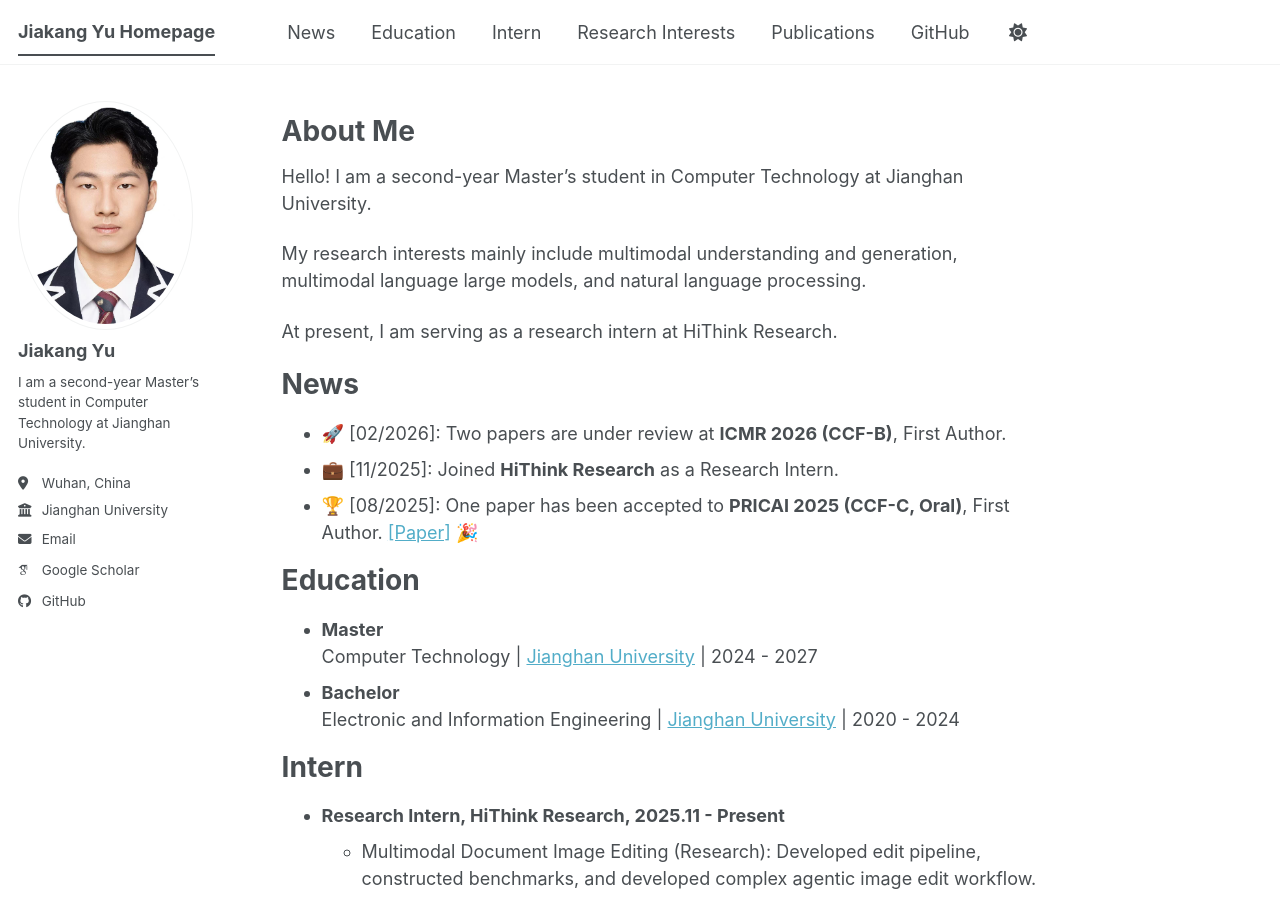
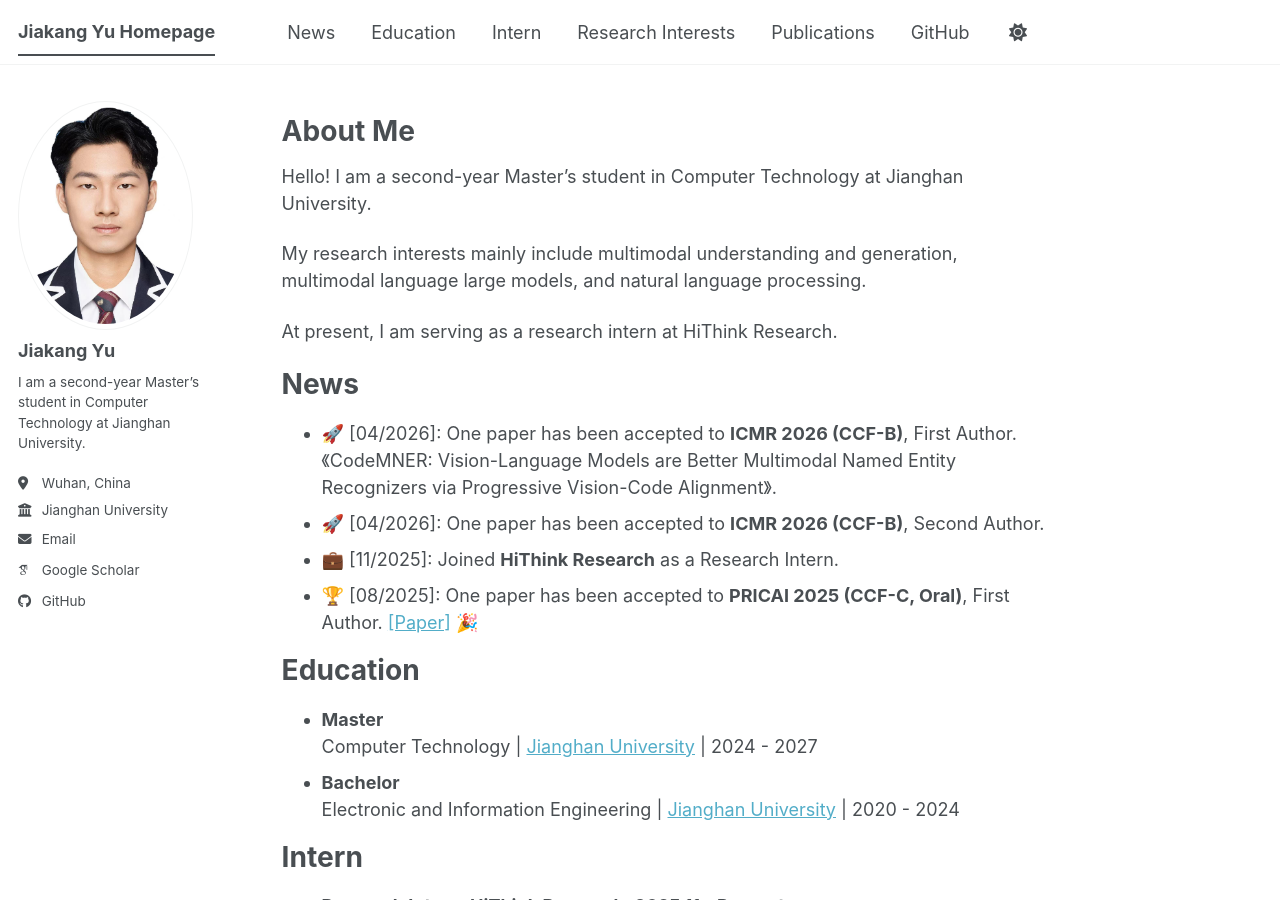
Before and after one commit to kaka-yjk/kaka-yjk.github.io, a Jekyll site: the page built from _pages/about.md, in a window 1280 px wide and 900 px high. Built offline with Jekyll 4.4.1, drawn with Linux system fonts in a browser that asks for light colours; some web fonts are replaced; a script bundle is joined from its source files by our own code; library files that are not in the unit come from our copies.

Commit message:
update: accepted ICMR 2026 papers news in about me section

```diff
--- a/_pages/about.md
+++ b/_pages/about.md
@@ -16,7 +16,8 @@ My research interests mainly include multimodal understanding and generation, mu
 
 At present, I am serving as a research intern at HiThink Research.
 <h1 id="news">News</h1>
-* 🚀 [02/2026]: Two papers are under review at **ICMR 2026 (CCF-B)**, First Author.
+* 🚀 [04/2026]: One paper has been accepted to **ICMR 2026 (CCF-B)**, First Author. 《CodeMNER: Vision-Language Models are Better Multimodal Named Entity Recognizers via Progressive Vision-Code Alignment》.
+* 🚀 [04/2026]: One paper has been accepted to **ICMR 2026 (CCF-B)**, Second Author.
 * 💼 [11/2025]: Joined **HiThink Research** as a Research Intern.
 * 🏆 [08/2025]: One paper has been accepted to **PRICAI 2025 (CCF-C, Oral)**, First Author. [[Paper]](https://doi.org/10.1007/978-981-95-7081-2_34) 🎉
 
```
